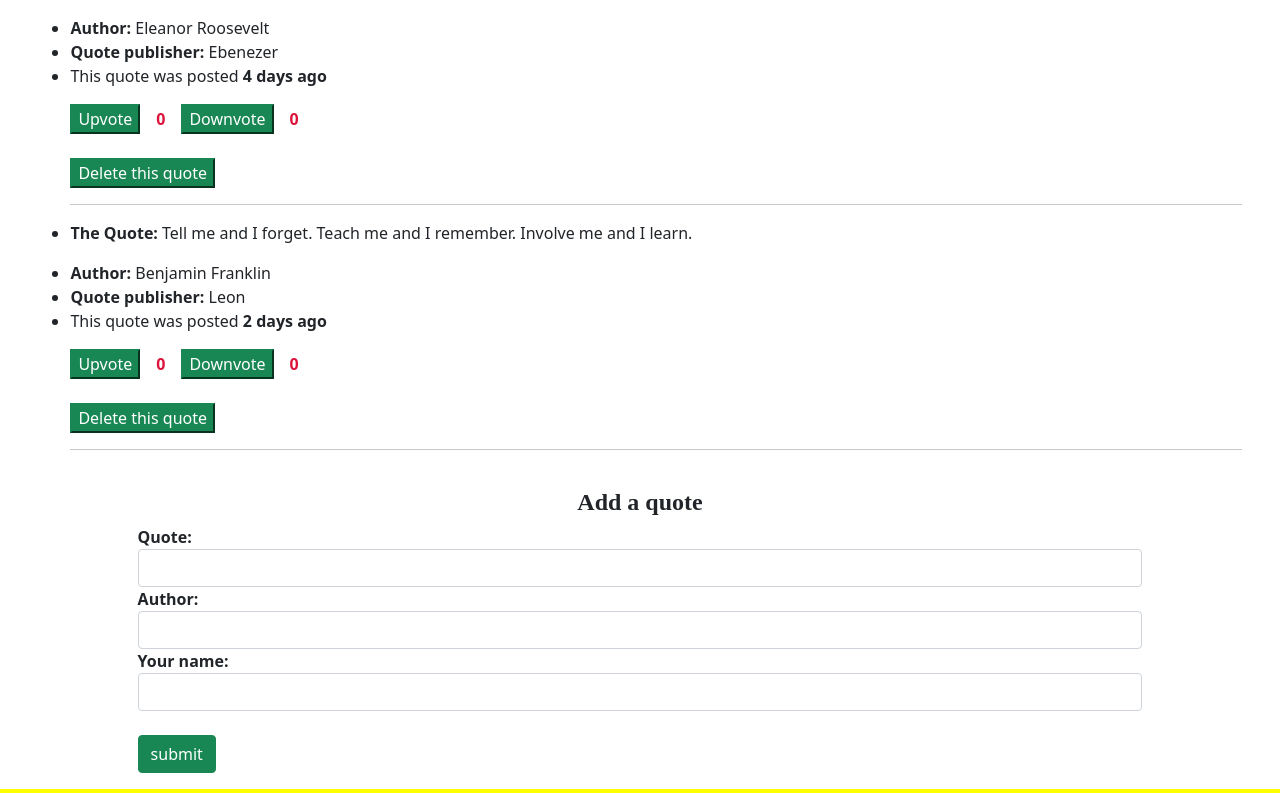
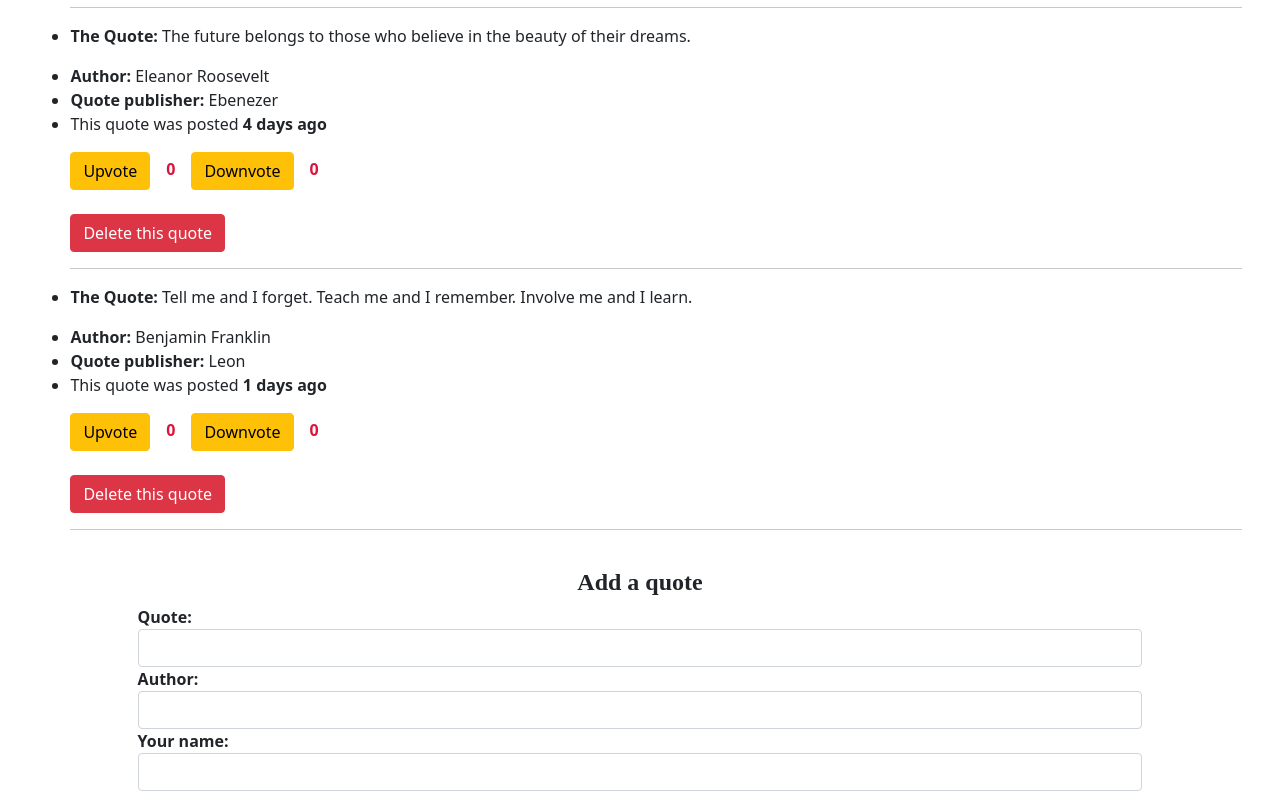
Before and after one commit to Ephraim19/Quoteapp, an Angular app: page / in a window 1280 px wide. Shown: the part 879-1672 px from the top of the page. Built offline with nearby package versions, Linux system fonts and the light colour scheme.

Commit message:
Deleted unused files

```diff
--- a/src/app/completion-date.pipe.ts
+++ b/src/app/completion-date.pipe.ts
@@ -15,7 +15,8 @@ export class CompletionDatePipe implements PipeTransform {
     var difference = date.getTime() - value.getTime();
     var days = difference / (1000 * 3600 * 24);
 
-    if (days >= 0) {
+
+    if ( days > 0 ) {
       return days;
     } else {
       return 0;
--- a/src/app/goal-form/goal-form.component.html
+++ /dev/null
@@ -1 +0,0 @@
-<p>goal-form works!</p>
--- a/src/app/goal-form/goal-form.component.ts
+++ /dev/null
@@ -1,15 +0,0 @@
-import { Component, OnInit } from '@angular/core';
-
-@Component({
-  selector: 'app-goal-form',
-  templateUrl: './goal-form.component.html',
-  styleUrls: ['./goal-form.component.css']
-})
-export class GoalFormComponent implements OnInit {
-
-  constructor() { }
-
-  ngOnInit(): void {
-  }
-
-}
--- a/src/app/quote-details/quote-details.component.html
+++ b/src/app/quote-details/quote-details.component.html
@@ -15,11 +15,11 @@
         This quote was posted <span class="quote">{{ quote.timePassed | completionDate }} days ago </span>
       </p>
     </li>
-    <button class="btn-success" (click)="upVote( true )" >Upvote</button> <span class="votes" >{{ quote.upvotes }}</span>
-    <button class="btn-success" (click)="downVote( true )" >Downvote</button> <span class="votes" >{{ quote.downvotes }}</span>
+    <button class="btn btn-warning" (click)="upVote( true )" >Upvote</button> <span class="votes" >{{ quote.upvotes }}</span>
+    <button class=" btn btn-warning" (click)="downVote( true )" >Downvote</button> <span class="votes" >{{ quote.downvotes }}</span>
     <br />
     <br />
-    <button class="btn-success" (click)="deleteQuote(true)">
+    <button class="btn btn-danger" (click)="deleteQuote(true)">
       Delete this quote
     </button>
   </div>
--- a/src/app/quote-form/quote-form.component.html
+++ b/src/app/quote-form/quote-form.component.html
@@ -64,7 +64,7 @@
         </div>
         </div>
         <br>
-        <button class="btn btn-success" type="submit">submit</button>
+        <button class="btn btn-warning" type="submit">submit</button>
       </form>
     </div>
 
--- a/src/app/quotes/quotes.component.ts
+++ b/src/app/quotes/quotes.component.ts
@@ -15,7 +15,7 @@ export class QuotesComponent implements OnInit {
       'Ephraim',
       0,
       0,
-      new Date(2022, 1, 6)
+      new Date(2021, 12, 1)
     ),
     new Quotes(
       2,
@@ -24,7 +24,7 @@ export class QuotesComponent implements OnInit {
       'ephraim',
       0,
       0,
-      new Date(2022, 1, 10)
+      new Date(2021, 12, 10)
     ),
     new Quotes(
       3,
@@ -51,7 +51,7 @@ export class QuotesComponent implements OnInit {
       'Leon',
       0,
       0,
-      new Date(2022, 1, 5)
+      new Date(2022, 1, 6)
     ),
   ];
 
--- a/src/app/upvotes.pipe.ts
+++ /dev/null
@@ -1,13 +0,0 @@
-import { Pipe, PipeTransform } from '@angular/core';
-
-@Pipe({
-  name: 'upvotes'
-})
-export class UpvotesPipe implements PipeTransform {
-
-
-  transform(value: any): number {
-    return value += 1
-  }
-
-}
```
Also changed, not shown: src/app/app.module.ts (+4 -4 lines), src/app/goal-form/goal-form.component.css (deleted), 2 other files (tests, documents, lock files or other folders).
